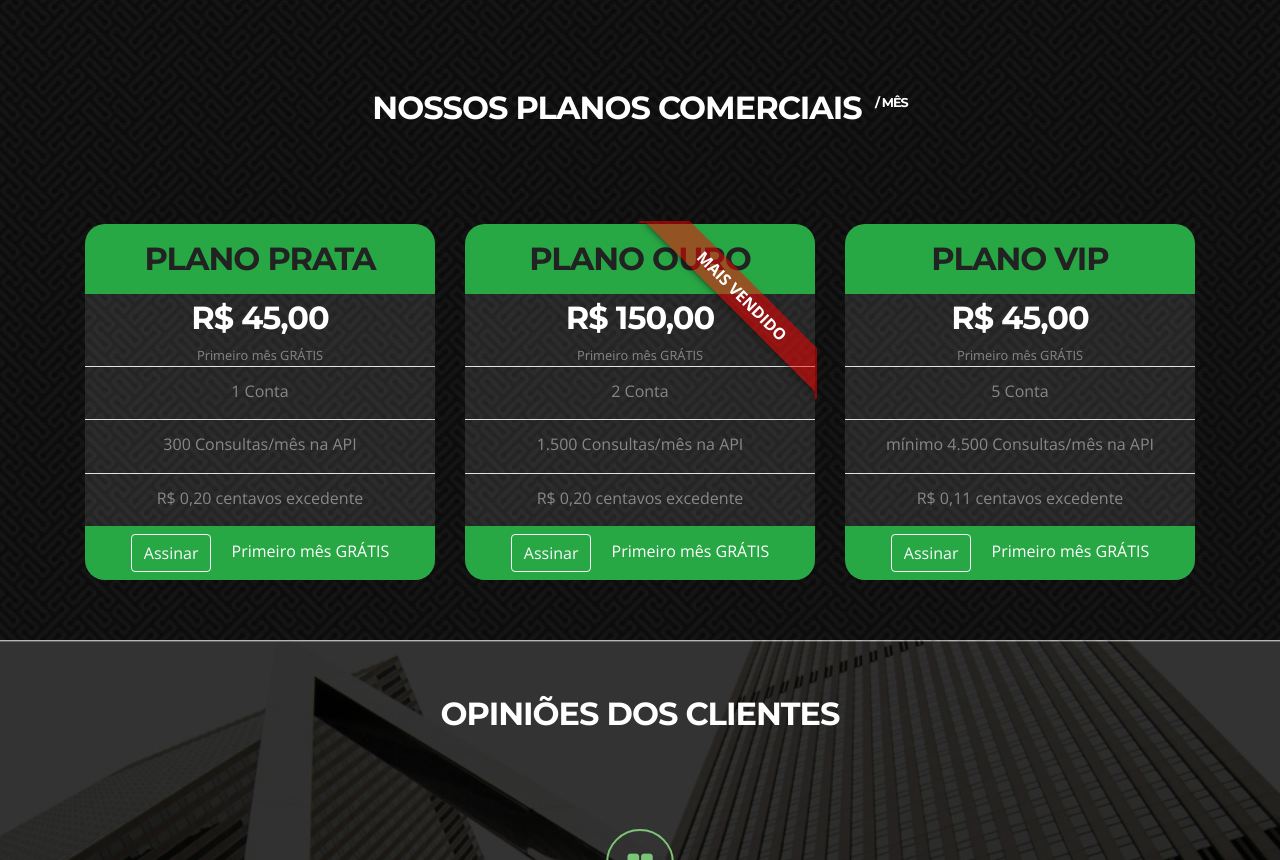
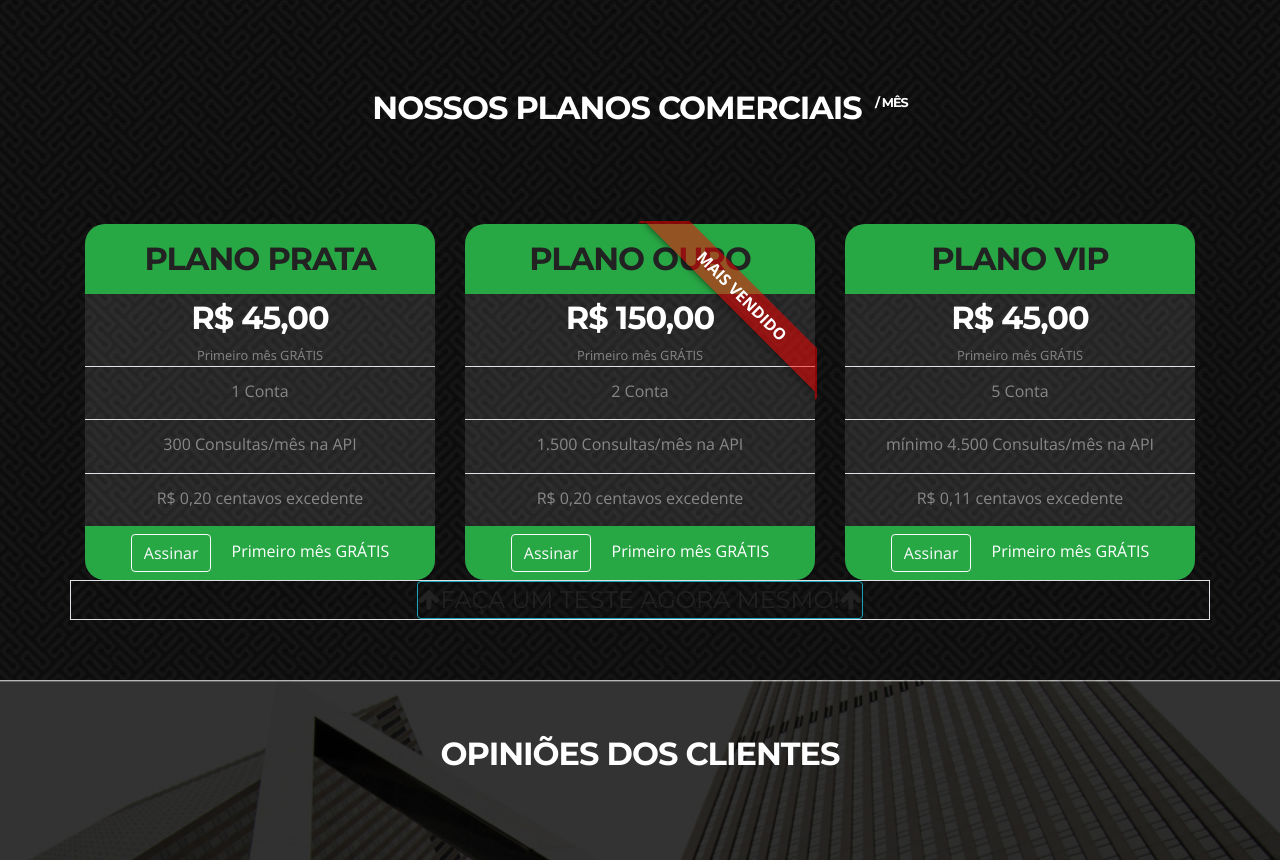
Before and after one commit to AlcindoSchleder/icity-tax, a Django app: page / in a window 1280 px wide. Shown: the part 2920-3780 px from the top of the page. Run offline with Django 3.2, Linux system fonts and the light colour scheme; some libraries are stand-ins or nearby versions; some web fonts are replaced.

Commit message:
Aplicação finalizada na versão 1.0

```diff
--- a/home/templates/index.html
+++ b/home/templates/index.html
@@ -212,6 +212,13 @@
                     </div>
                 </div>
             </div>
+			<div class="row text-center border bordered">
+				<div class="col-md-12">
+					<a href="#" class="title-h3 btn btn-outline-info btn-test">
+						<i class="fa fa-arrow-up"></i>Faça Um Teste Agora Mesmo!<i class="fa fa-arrow-up"></i>
+					</a>
+				</div>
+			</div>
         </div>
     </section>
 {% endblock %}
```
Also changed, not shown: 2 other files.
